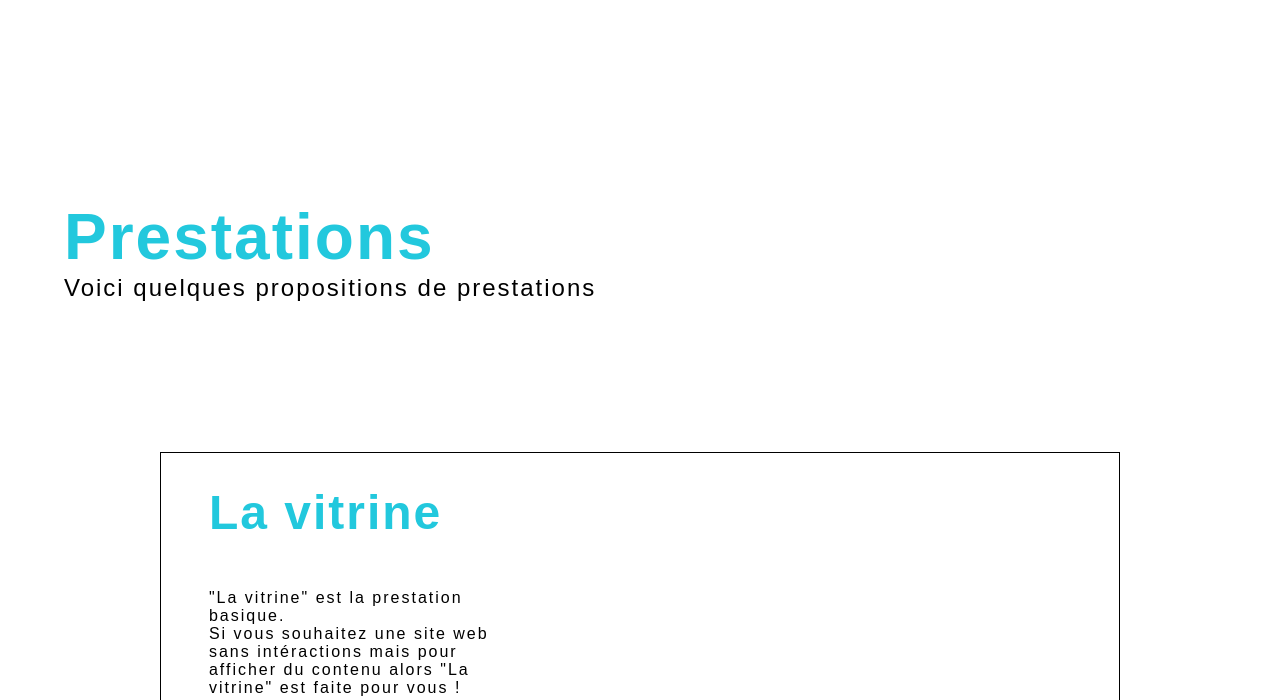
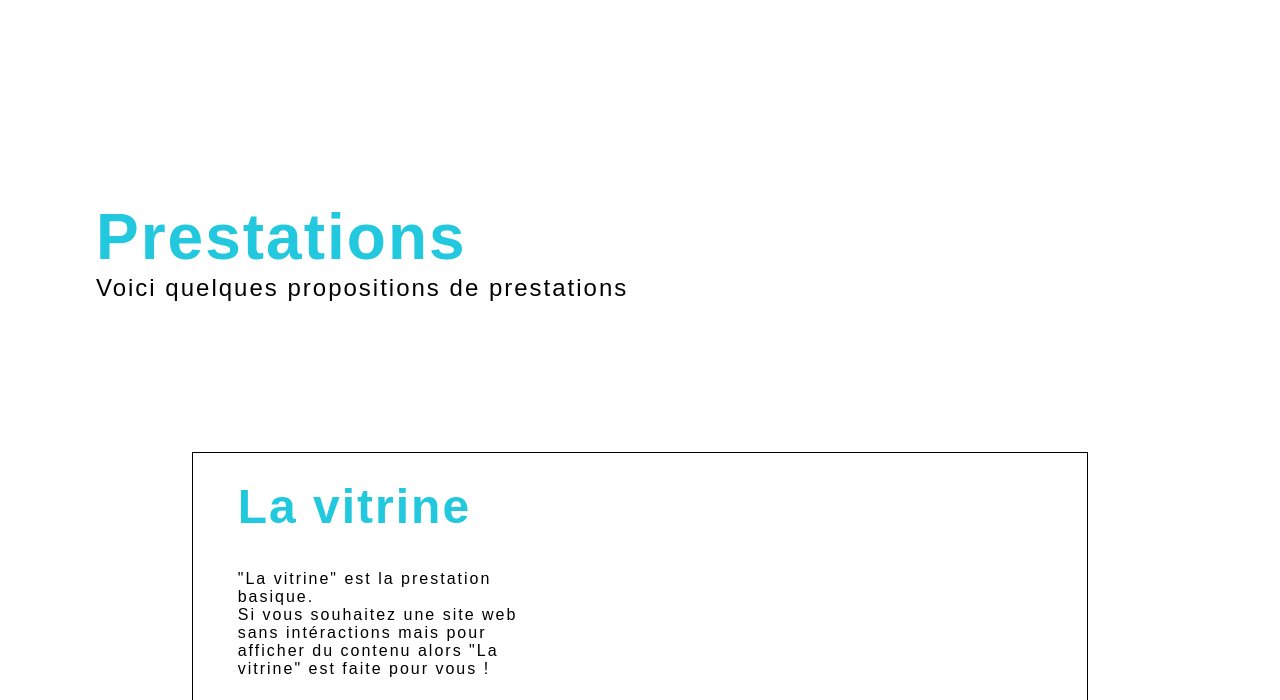
Before and after one commit to julienbeauchant/Izaline, a PHP site: page /prestation.html in a window 1280 px wide. Shown: the top 700 px of the page. Run offline with PHP 8.4, Linux system fonts and the light colour scheme.

Commit message:
mise à jour

```diff
--- a/css/global.css
+++ b/css/global.css
@@ -59,6 +59,6 @@ strong {
 }
 
 .positionTitleSection {
-    width: 90%;
+    width: 85%;
     height: 100%;
 }
--- a/css/prestation.css
+++ b/css/prestation.css
@@ -9,9 +9,9 @@
 
 .prestation {
     position: relative;
-    width: 75%;
+    width: 70%;
     min-width: 350px;
-    height: 500px;
+    height: 450px;
     display: flex;
     justify-content:  center;
     align-items: center;
@@ -113,7 +113,7 @@
     position: absolute;
     width: 25%;
     height: auto;
-    bottom: 50px;
+    bottom: 30px;
     right: 100px;
 }
 
@@ -121,7 +121,7 @@
     position: absolute;
     width: 25%;
     height: auto;
-    bottom: 50px;
+    bottom: 30px;
     left: 100px;
     transform: scalex(-1);
 }
```
